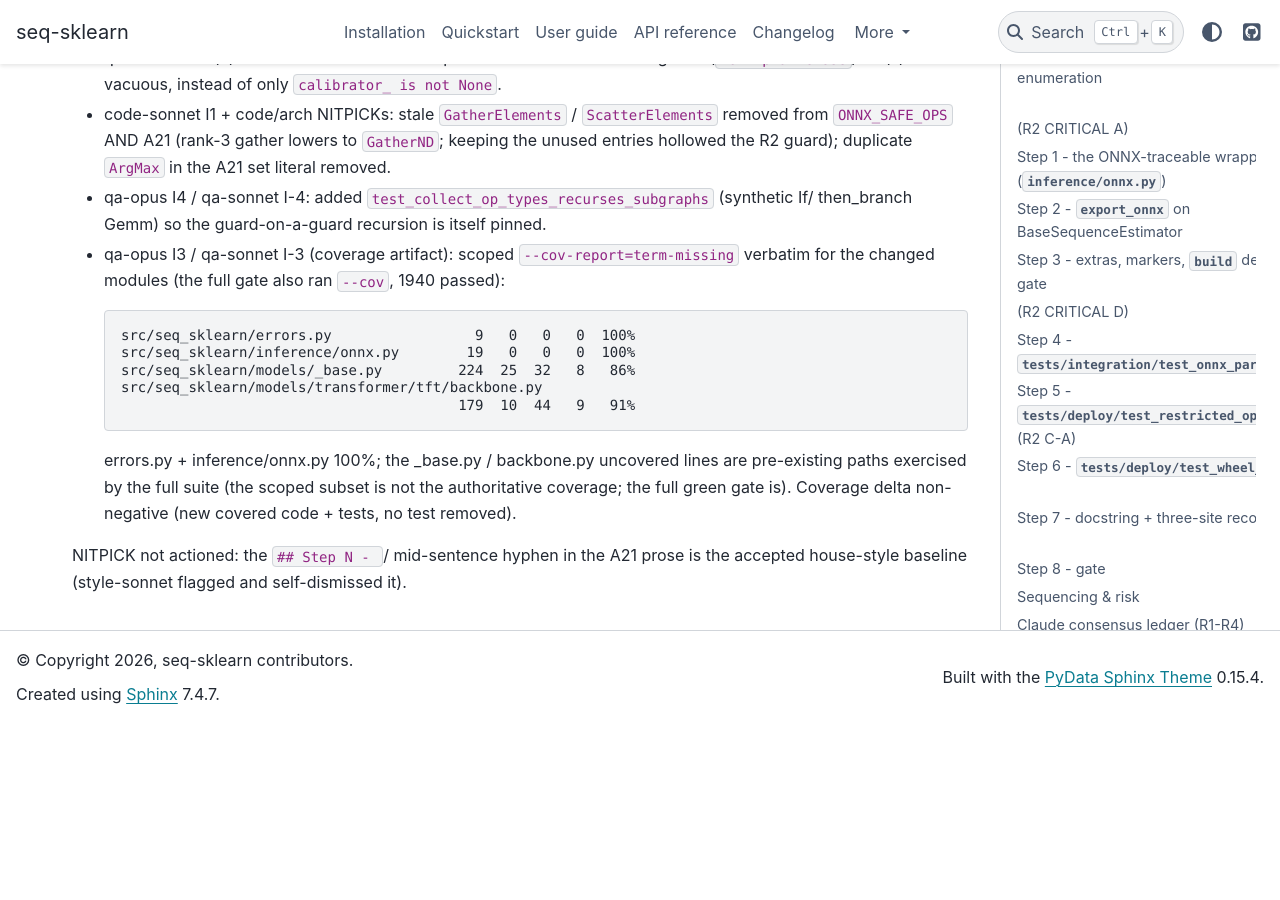
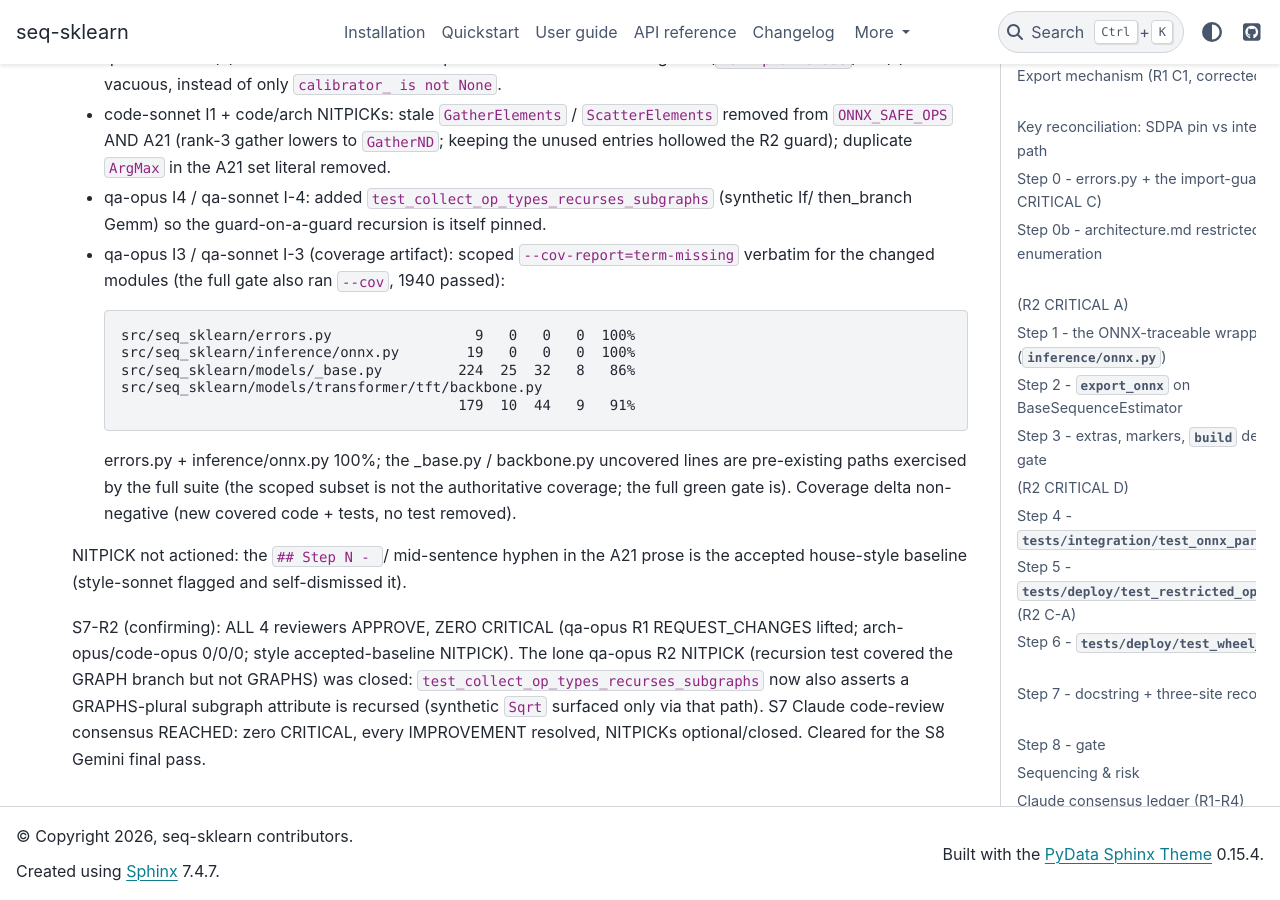
Before and after one commit to switch527/seq-sklearn, a Sphinx documentation site: the page built from docs/phase10_onnx_deploy.md, in a window 1280 px wide and 900 px high, scrolled down 10361 px. Built offline with Sphinx 7.4.7 and the PyData theme 0.15.4, drawn with Linux system fonts in a browser that asks for light colours; before the commit the page ends 11084 px from its top, so only the background shows below that.

Commit message:
docs(phase10): S7 Claude code-review consensus REACHED
S7-R2 confirming swarm all APPROVE, 0 CRITICAL (qa-opus R1
REQUEST_CHANGES lifted). Closed the lone optional NITPICK: the
_collect_op_types recursion test now covers the GRAPHS-plural
subgraph branch too (synthetic Sqrt reachable only via it). Both
op-surface tests green. Cleared for the Gemini code final-pass.

Co-Authored-By: Claude Opus 4.7 (1M context) <noreply@anthropic.com>

```diff
--- a/docs/phase10_onnx_deploy.md
+++ b/docs/phase10_onnx_deploy.md
@@ -580,3 +580,13 @@ code-opus; all invariants confirmed). Addressed:
 NITPICK not actioned: the `## Step N - ` / mid-sentence hyphen in
 the A21 prose is the accepted house-style baseline (style-sonnet
 flagged and self-dismissed it).
+
+S7-R2 (confirming): ALL 4 reviewers APPROVE, ZERO CRITICAL
+(qa-opus R1 REQUEST_CHANGES lifted; arch-opus/code-opus 0/0/0;
+style accepted-baseline NITPICK). The lone qa-opus R2 NITPICK
+(recursion test covered the GRAPH branch but not GRAPHS) was closed:
+`test_collect_op_types_recurses_subgraphs` now also asserts a
+GRAPHS-plural subgraph attribute is recursed (synthetic `Sqrt`
+surfaced only via that path). S7 Claude code-review consensus
+REACHED: zero CRITICAL, every IMPROVEMENT resolved, NITPICKs
+optional/closed. Cleared for the S8 Gemini final pass.
```
Also changed, not shown: 1 other file.
